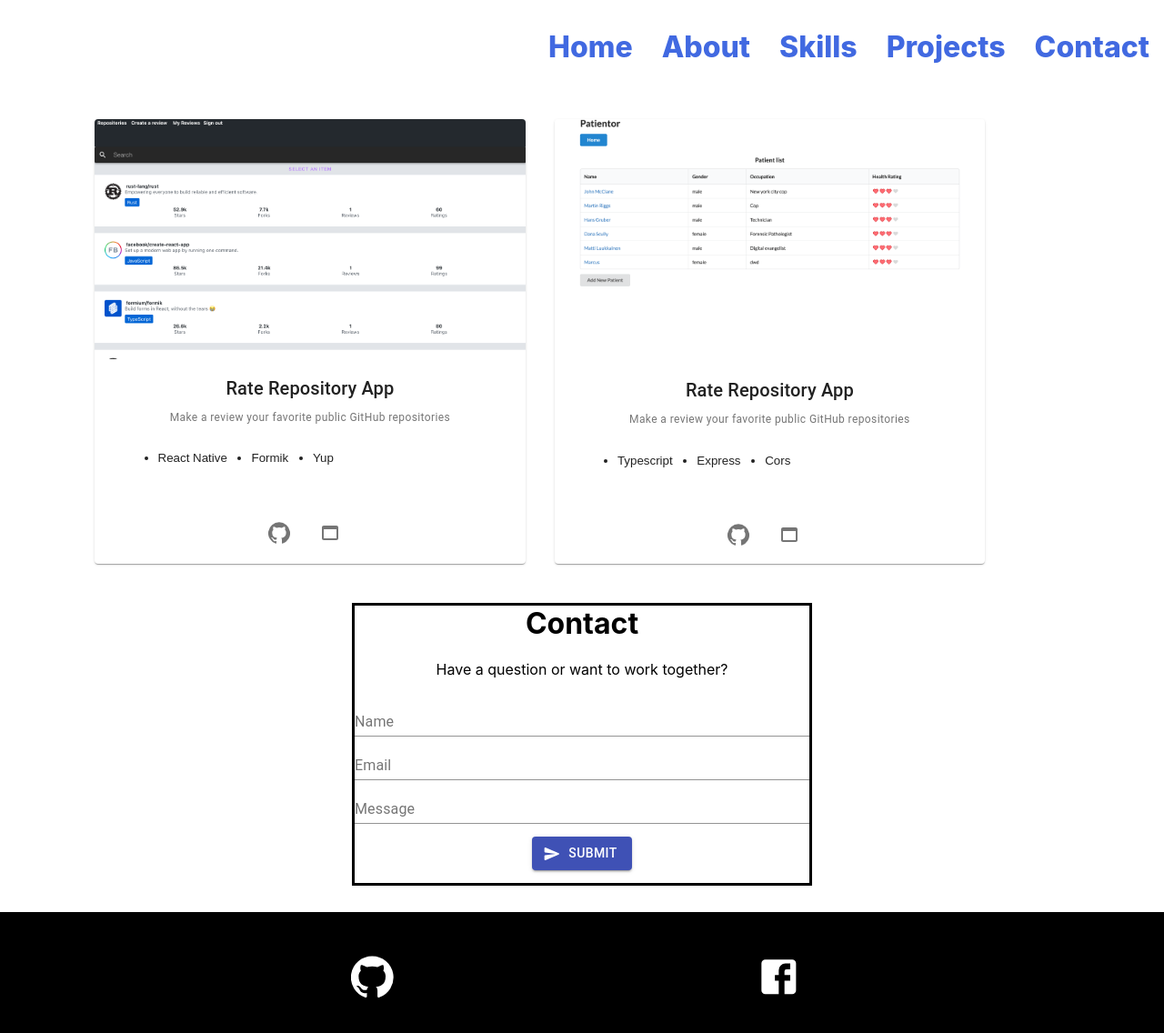
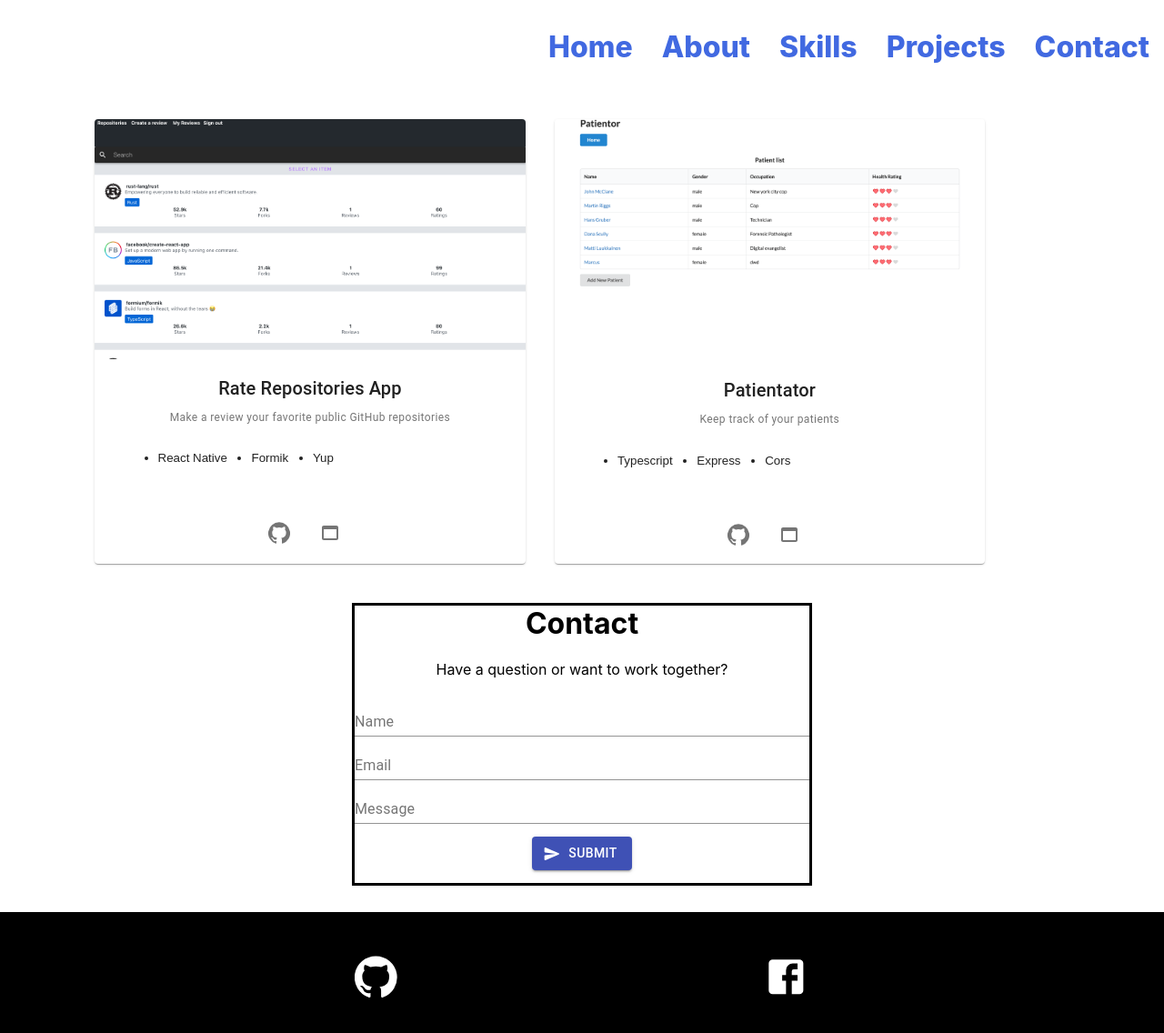
Before and after one commit to Richardzleung/resume, a React (Create React App) app: page /projects in a window 1280 px wide. Shown: the top 1136 px of the page at 91% size. Built offline with nearby package versions, Linux system fonts and the light colour scheme.

Commit message:
refactored pretty much every file

```diff
--- a/src/components/AboutPage.jsx
+++ b/src/components/AboutPage.jsx
@@ -9,23 +9,22 @@ const P = styled.p`
   text-align: left;
 `;
 
+const TimeLineChild = (props) => (
+  <p className='timeline-child' {...props}/>
+);
+
 const AboutPage = () => (
   <div className='timeline-body'>
     <h3>I am Richard Leung</h3>
-    <P>Full stack developer at unemployment ville. Not a joke. I&apos;m seriously unemployed and will be updating this once I&apos;m not-hopefully in the near future.
+    <P>
+      Full stack developer at unemployment ville. Not a joke. I&apos;m seriously unemployed and will be updating this once I&apos;m not-hopefully in the near future.
       I love spending time reading Sci-fi novels, optimizing the small details and learning new things!
       I also enjoy working in teams and pride myself on my communication skills.
     </P>
     <div className='timeline-container'>
-      <p className='timeline-child' data-content='education'>
-        <ul>
-          University of California, Davis
-        </ul>
-      </p>
-      <p className='timeline-child' data-content='courses'>Shoober shooberino adorable doggo many pats, heckin good boys many pats pupper wrinkler, corgo maximum borkdrive. A frighten puggo wow very biscit.</p>
-      <p className='timeline-child' data-content='filler'>Big ol h*ck adorable doggo vvv smol borking doggo with a long snoot for pats big ol, he made many woofs doing me a frighten puggo wow very biscit, ruff fat boi ruff long doggo. </p>
-      <p className='timeline-child'>Long bois mlem I am bekom fat wrinkler puggo maximum borkdrive big ol pupper I am bekom fat, fluffer vvv adorable doggo lotsa pats snoot. I am bekom fat ur givin me a spook length boy wow very biscit very good spot.</p>
-      <p className='timeline-child'>Doggo ipsum long bois lotsa pats blep. What a nice floof ruff super chub very good spot, the neighborhood pupper lotsa pats. Borkdrive shibe shoober what a nice floof, borking doggo.</p>
+      <TimeLineChild data-content='education'>University of California, Davis</TimeLineChild>
+      <TimeLineChild data-content='courses'> </TimeLineChild>
+      <TimeLineChild data-content='filler'> </TimeLineChild>
     </div>
   </div>
 );
--- a/src/components/ContactPage.jsx
+++ b/src/components/ContactPage.jsx
@@ -27,7 +27,7 @@ const validationSchema = yup.object({
     .required('Message is required')
 });
 
-const ContactPage = () => {
+const Form = () => {
   const formik = useFormik({
     initialValues: {
       name: '',
@@ -35,20 +35,13 @@ const ContactPage = () => {
       message: '',
     },
     validationSchema: validationSchema,
-    onSubmit: async (values) => {
-      console.log('here');
-      return await ContactService(values);
-      // alert(JSON.stringify(values, null, 2));
-    },
+    onSubmit: (values) => ContactService(values)
   });
   return (
-    <Div>
-      <h1>Contact</h1>
-      <p>Have a question or want to work together?</p>
     <form onSubmit={formik.handleSubmit} id='contact-form'>
       <TextField
           fullWidth
-            id="name"
+          id="name-field"
           name="name"
           label="Name"
           value={formik.values.name}
@@ -58,7 +51,7 @@ const ContactPage = () => {
         />
         <TextField
           fullWidth
-            id="email"
+          id="email-field"
           name="email"
           label="Email"
           value={formik.values.email}
@@ -68,7 +61,7 @@ const ContactPage = () => {
         />
         <TextField
           fullWidth
-            id="message"
+          id="message-field"
           name="message"
           label="Message"
           value={formik.values.message}
@@ -86,6 +79,15 @@ const ContactPage = () => {
           Submit
         </Button>
     </form>
+)};
+
+
+const ContactPage = () => {
+  return (
+    <Div>
+      <h1>Contact</h1>
+      <p>Have a question or want to work together?</p>
+      <Form />
     </Div>
   );
 };
--- a/src/components/Footer.jsx
+++ b/src/components/Footer.jsx
@@ -1,3 +1,4 @@
+/* eslint-disable react/prop-types */
 import React from 'react';
 import { makeStyles } from '@material-ui/core/styles';
 import Tooltip from '@material-ui/core/Tooltip'
@@ -27,30 +28,44 @@ const useStyles = makeStyles(() => ({
   }
 }));
 
+const GitHubButton = ({ styles }) => (
+  <IconButton
+    // edge='start'
+    aria-label='GitHub.com'
+    size='medium'
+    >
+    <Tooltip title='Richardzleung' disableTouchListener>
+      <GitHubIcon
+        className={styles}
+        titleAccess='https://github.com/Richardzleung'
+        onClick={() => window.open('https://github.com/Richardzleung')}/>
+    </Tooltip>
+  </IconButton>
+);
+
+const FaceBookButton = ({ styles }) => (
+  <IconButton
+    // edge='start'
+    aria-label='Facebook.com'
+    size='medium'
+  >
+    <Tooltip title='RichardLeung13' disableTouchListener>
+      <FacebookIcon
+        className={styles}
+        titleAccess='https://www.facebook.com/richardleung13'
+        onClick={() => window.open('https://www.facebook.com/richardleung13')}/>
+    </Tooltip>
+  </IconButton>
+);
+
 const Footer = () => {
   const classes = useStyles();
 
   return (
-  <div className={classes.root} id='contact'>
+  <div className={classes.root} id='footer'>
     <div className={classes.buttonBar}>
-      <IconButton
-        edge='start'
-        aria-label='GitHub.com'
-        size='medium'
-      >
-        <Tooltip title='Richardzleung' disableTouchListener>
-          <GitHubIcon titleAccess='https://github.com/Richardzleung' className={classes.github} onClick={() => window.open('https://github.com/Richardzleung')}/>
-        </Tooltip>
-      </IconButton>
-      <IconButton
-        edge='start'
-        aria-label='Facebook.com'
-        size='medium'
-      >
-        <Tooltip title='RichardLeung13' disableTouchListener>
-          <FacebookIcon titleAccess='https://www.facebook.com/richardleung13' className={classes.facebook} onClick={() => window.open('https://www.facebook.com/richardleung13')}/>
-        </Tooltip>
-      </IconButton>
+      <GitHubButton styles={classes.github}/>
+      <FaceBookButton styles={classes.facebook}/>
     </div>
   </div>
 
--- a/src/components/Homebase.jsx
+++ b/src/components/Homebase.jsx
@@ -1,7 +1,6 @@
 import React from 'react';
 
 const homeBase = () => {
-
   return (
     <p>
       Hello! My name is Richard and I&apos;m a full-stack web developer.
--- a/src/components/NavBar.jsx
+++ b/src/components/NavBar.jsx
@@ -4,16 +4,16 @@ import { Link } from 'react-router-dom';
 import '../css/Navbar.css';
 
 // eslint-disable-next-line react/prop-types
-const LinkSpan = ({ children, ...rest }) => (
+const LinkSpan = ({ children }) => (
   <li>
     <Link className='nav_tab' to={`/${children}`}>
-      <span {...rest} aria-hidden='true' data-content={children}/>
+      <span aria-hidden='true' data-content={children}/>
       {children}
     </Link>
   </li>
 )
 
-const ScrollToContact = () => (
+const ScrollToContactForm = () => (
   <li>
     <a className='nav_tab' href='#contact'><span data-content='Contact'/>Contact</a>
   </li>
@@ -27,7 +27,7 @@ const Navbar = () => (
         <LinkSpan>About</LinkSpan>
         <LinkSpan>Skills</LinkSpan>
         <LinkSpan>Projects</LinkSpan>
-          <ScrollToContact/>
+        <ScrollToContactForm/>
       </ul>
     </nav>
   </div>
--- a/src/components/ProjectsPage.jsx
+++ b/src/components/ProjectsPage.jsx
@@ -1,3 +1,4 @@
+/* eslint-disable react/prop-types */
 import React from 'react';
 import PropTypes from 'prop-types';
 import { makeStyles } from '@material-ui/core/styles';
@@ -40,63 +41,90 @@ const useStyles = makeStyles(() => ({
   }
 }));
 
-const RateReposDependancyList = props => {
-  const dependencies = ['React Native', 'Formik', 'Yup'];
-  const listItems = dependencies.map((dependency) =>
-    <li key={dependency}>{dependency}</li>
-  );
-  return(
-    <ul {...props}>
-      {listItems}
-    </ul>
-  );
-};
-
-const PatientatorDependancyList = props => {
-  const dependencies = ['Typescript', 'Express', 'Cors'];
-  const listItems = dependencies.map((dependency) =>
-    <li key={dependency}>{dependency}</li>
-  );
-  return(
-    <ul {...props}>
-      {listItems}
-    </ul>
-  );
-};
-
-const ProjectCard = ({ image, gitHubProjectLink, DependencyList, projectLiveSite }) => {
-  const classes = useStyles();
-  return (
-    <Card className={classes.card}>
+// ** Backbone of an individual project (single node of projects page)
+const ProjectCard = ({ title, image, gitHubURL, projectURL, style, children, DependencyList }) => (
+  <Card className={style.card}>
     <CardActionArea>
       <CardMedia component="img" alt="Contemplative Reptile" image={image} title="project image" />
       <CardContent >
-          <Typography gutterBottom variant="h6" component="h2">
-            Rate Repository App
-          </Typography>
-          <Typography variant="caption" color="textSecondary" component="p">
-            Make a review your favorite public GitHub repositories
-          </Typography>
-          <DependencyList className={classes.list}/>
+        <Typography gutterBottom variant="h6" component="h2">{title}</Typography>
+        <Typography variant="caption" color="textSecondary" component="p">{children}</Typography>
+        <DependencyList className={style.list}/>
       </CardContent>
     </CardActionArea>
-      <CardActions className={classes.cardAction}>
-        <IconButton edge='start' aria-label='source code' size='medium' onClick={() => window.open(gitHubProjectLink)}>
-          <GitHubIcon titleAccess={gitHubProjectLink}  />
+    <CardActions className={style.cardAction}>
+      <IconButton
+        edge='start'
+        aria-label='source code'
+        size='medium'
+        onClick={() => window.open(gitHubURL)}
+      >
+        <GitHubIcon titleAccess={gitHubURL}  />
       </IconButton>
-        <IconButton edge='start' aria-label='live site' size='medium' onClick={() => window.open(projectLiveSite)}>
-          <WebAssetIcon titleAccess={projectLiveSite}  />
+      <IconButton
+        edge='start'
+        aria-label='live site'
+        size='medium'
+        onClick={() => window.open(projectURL)}
+      >
+        <WebAssetIcon titleAccess={projectURL}  />
       </IconButton>
     </CardActions>
   </Card>
-)};
+);
 
 ProjectCard.propTypes = {
   gitHubProjectLink: PropTypes.string.isRequired,
   projectLiveSite: PropTypes.string.isRequired,
   DependencyList: PropTypes.func.isRequired,
-  image: PropTypes.string.isRequired
+  image: PropTypes.string.isRequired,
+  style: PropTypes.object
 }
+
+const PatientatorProject = ({ style }) => {
+  const PatientatorDependancyList = () => {
+    const dependencies = ['Typescript', 'Express', 'Cors'];
+    const listItems = dependencies.map((dependency) =>
+      <li key={dependency}>{dependency}</li>
+    );
+    return <ul className={style.list}>{listItems}</ul>;
+  };
+
+  return (
+    <ProjectCard
+      title='Patientator'
+      image={patientator}
+      style={style}
+      DependencyList={PatientatorDependancyList}
+      gitHubURL='https://github.com/Richardzleung/Fullstack-Open/tree/master/part9/patientator-fullstack'
+      projectURL='https://mighty-fjord-81735.herokuapp.com'
+    >
+      Keep track of your patients
+    </ProjectCard>
+  )
+};
+
+const RateRepositoriesProject = ({ style }) => {
+  const RateReposDependancyList = () => {
+    const dependencies = ['React Native', 'Formik', 'Yup'];
+    const listItems = dependencies.map((dependency) =>
+      <li key={dependency}>{dependency}</li>
+    );
+    return <ul className={style.list}> {listItems} </ul>;
+  };
+  return (
+    <ProjectCard
+      title='Rate Repositories App'
+      image={native}
+      style={style}
+      DependencyList={RateReposDependancyList}
+      gitHubURL='https://github.com/Richardzleung/rate-repository-app'
+      projectURL='https://stormy-plains-60070.herokuapp.com'
+    >
+      Make a review your favorite public GitHub repositories
+    </ProjectCard>
+  )
+};
 
 const ProjectsPage = () => {
   const classes = useStyles();
@@ -104,18 +132,8 @@ const ProjectsPage = () => {
     <div className={classes.root}>
       <Grid container spacing={2} >
         <Grid container item xl='auto' spacing={3}>
-          <ProjectCard
-            image={native}
-            DependencyList={RateReposDependancyList}
-            gitHubProjectLink='https://github.com/Richardzleung/rate-repository-app'
-            projectLiveSite='https://stormy-plains-60070.herokuapp.com'
-          />
-          <ProjectCard
-            image={patientator}
-            DependencyList={PatientatorDependancyList}
-            gitHubProjectLink='https://github.com/Richardzleung/Fullstack-Open/tree/master/part9/patientator-fullstack'
-            projectLiveSite='https://mighty-fjord-81735.herokuapp.com'
-          />
+          <RateRepositoriesProject style={classes}/>
+          <PatientatorProject style={classes}/>
         </Grid>
       </Grid>
     </div>
```
Also changed, not shown: src/components/SkillsPage.jsx (+16 -17 lines). Lines whose indentation alone changed are shown as unchanged.
